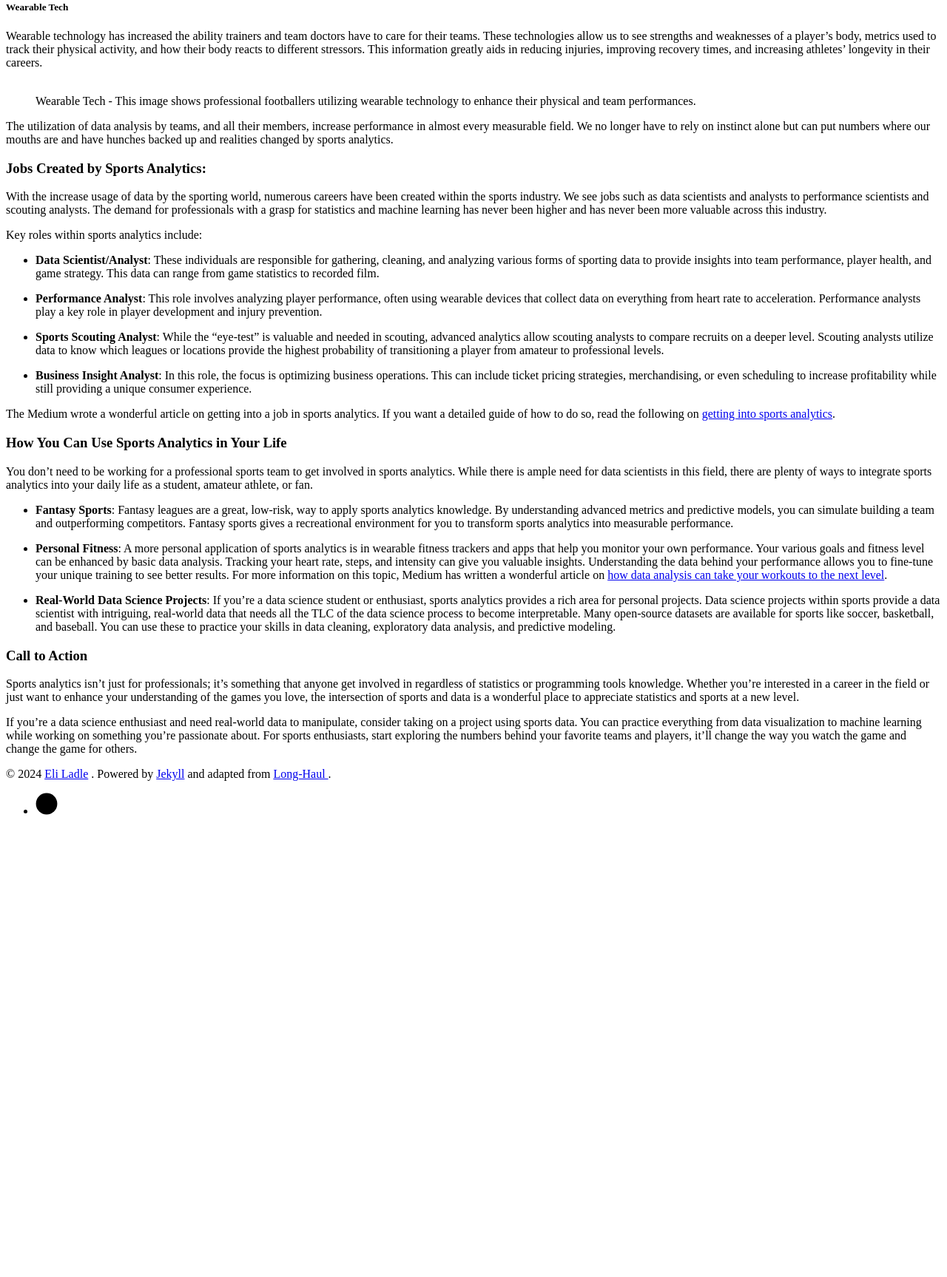
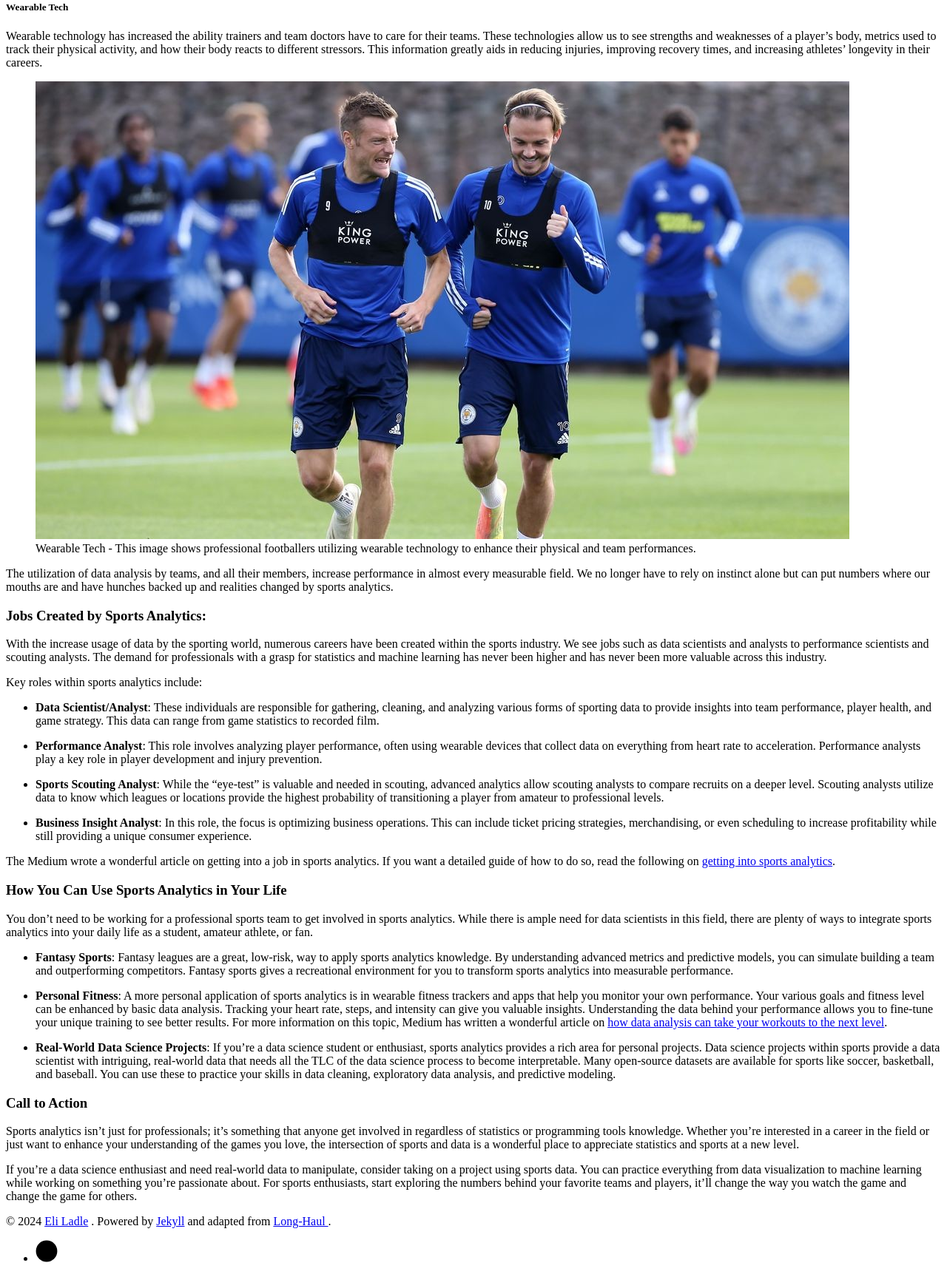
Before and after one commit to eladle21/my-blog, a Jekyll site: the page built from _posts/2024-10-05-Final-Draft.md, in a window 1280 px wide. Shown: the part 2358-4085 px from the top of the page at 74% size. Built offline with Jekyll 4.4.1, drawn with Linux system fonts in a browser that asks for light colours; nearby versions of some CDN libraries; before the commit the page ends 3480 px from its top, so only the background shows below that.

Commit message:
change the rest of the image urls

```diff
--- a/_posts/2024-10-05-Final-Draft.md
+++ b/_posts/2024-10-05-Final-Draft.md
@@ -34,12 +34,12 @@
 The consumer experience has been heightened by data analytics, as seen in NFL games streamed by Amazon Prime.  In game stats are shown live as watchers admire peak human performance.  We get insight into how difficult different catches and throws really are as a “Catch Probability” is shown live as a quarterback releases the ball from his fingers.
 
 <figure>
-	<img src="assets/img/Completion_Overview.png" alt="">
+	<img src="https://eladle21.github.io/my-blog/assets/img/Completion_Overview.png" alt="">
 	<figcaption>Completion Overview - This graphic explains the implementation of completion percentage in-game.</figcaption>
 </figure>
 
 <figure>
-	<img src="assets/img/Completion_Probability.png" alt="">
+	<img src="https://eladle21.github.io/my-blog/assets/img/Completion_Probability.png" alt="">
 	<figcaption>Completion Probability - This graphic shows an in-game example of completion probability.</figcaption>
 </figure>
 
@@ -48,7 +48,7 @@
 Wearable technology has increased the ability trainers and team doctors have to care for their teams.  These technologies allow us to see strengths and weaknesses of a player’s body, metrics used to track their physical activity, and how their body reacts to different stressors.  This information greatly aids in reducing injuries, improving recovery times, and increasing athletes’ longevity in their careers.
 
 <figure>
-	<img src="assets/img/wearable_tech.jpg" alt="">
+	<img src="https://eladle21.github.io/my-blog/assets/img/wearable_tech.jpg" alt="">
 	<figcaption>Wearable Tech - This image shows professional footballers utilizing wearable technology to enhance their physical and team performances.</figcaption>
 </figure>
 
```
